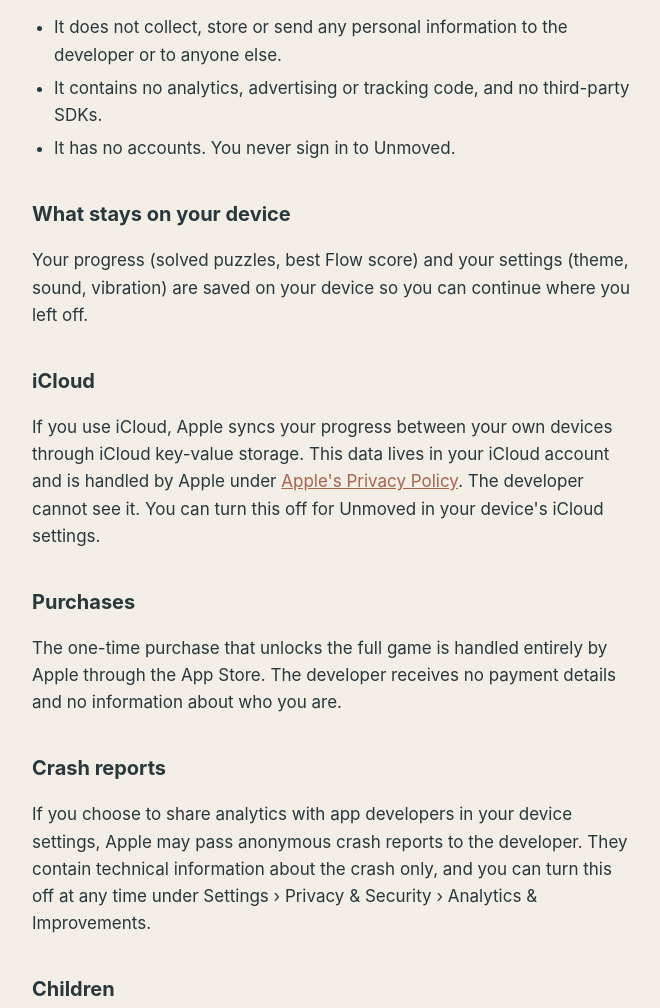
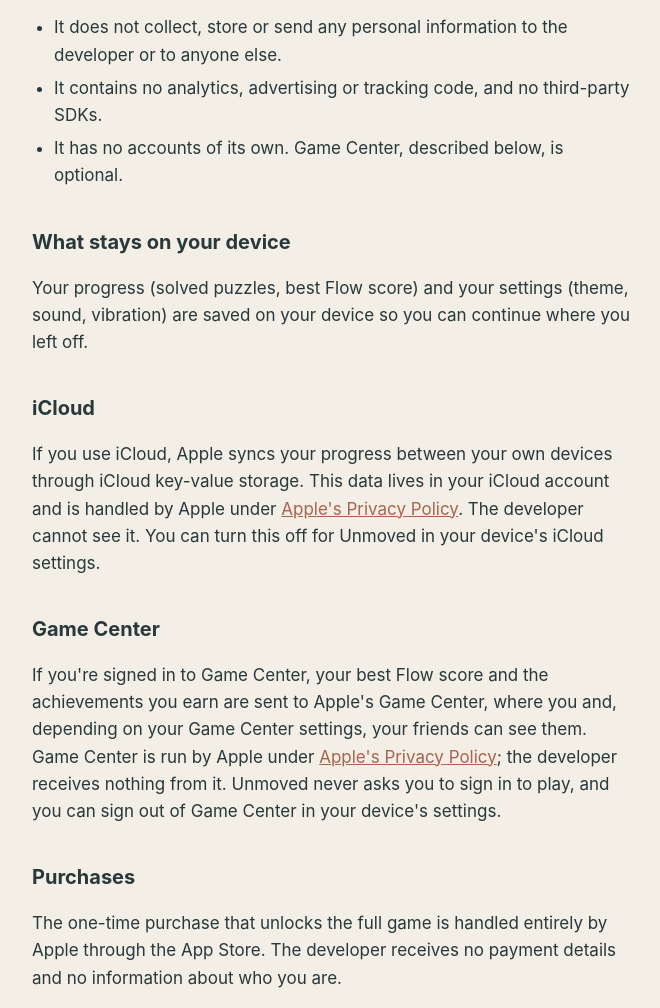
Before and after one commit to NiHoTo/unmoved, a plain HTML site: page privacy.html in a window 1280 px wide. Shown: the part 400-1408 px from the top of the page, without its empty margins (308-968 px from the left). Drawn offline with Linux system fonts and the light colour scheme.

Commit message:
Update the site from Form@8f06ecd

```diff
--- a/privacy.html
+++ b/privacy.html
@@ -18,7 +18,7 @@
   <ul>
     <li>It does not collect, store or send any personal information to the developer or to anyone else.</li>
     <li>It contains no analytics, advertising or tracking code, and no third-party SDKs.</li>
-    <li>It has no accounts. You never sign in to Unmoved.</li>
+    <li>It has no accounts of its own. Game Center, described below, is optional.</li>
   </ul>
 
   <h2>What stays on your device</h2>
@@ -26,6 +26,9 @@
 
   <h2>iCloud</h2>
   <p>If you use iCloud, Apple syncs your progress between your own devices through iCloud key-value storage. This data lives in your iCloud account and is handled by Apple under <a href="https://www.apple.com/legal/privacy/">Apple's Privacy Policy</a>. The developer cannot see it. You can turn this off for Unmoved in your device's iCloud settings.</p>
+
+  <h2>Game Center</h2>
+  <p>If you're signed in to Game Center, your best Flow score and the achievements you earn are sent to Apple's Game Center, where you and, depending on your Game Center settings, your friends can see them. Game Center is run by Apple under <a href="https://www.apple.com/legal/privacy/">Apple's Privacy Policy</a>; the developer receives nothing from it. Unmoved never asks you to sign in to play, and you can sign out of Game Center in your device's settings.</p>
 
   <h2>Purchases</h2>
   <p>The one-time purchase that unlocks the full game is handled entirely by Apple through the App Store. The developer receives no payment details and no information about who you are.</p>
```
